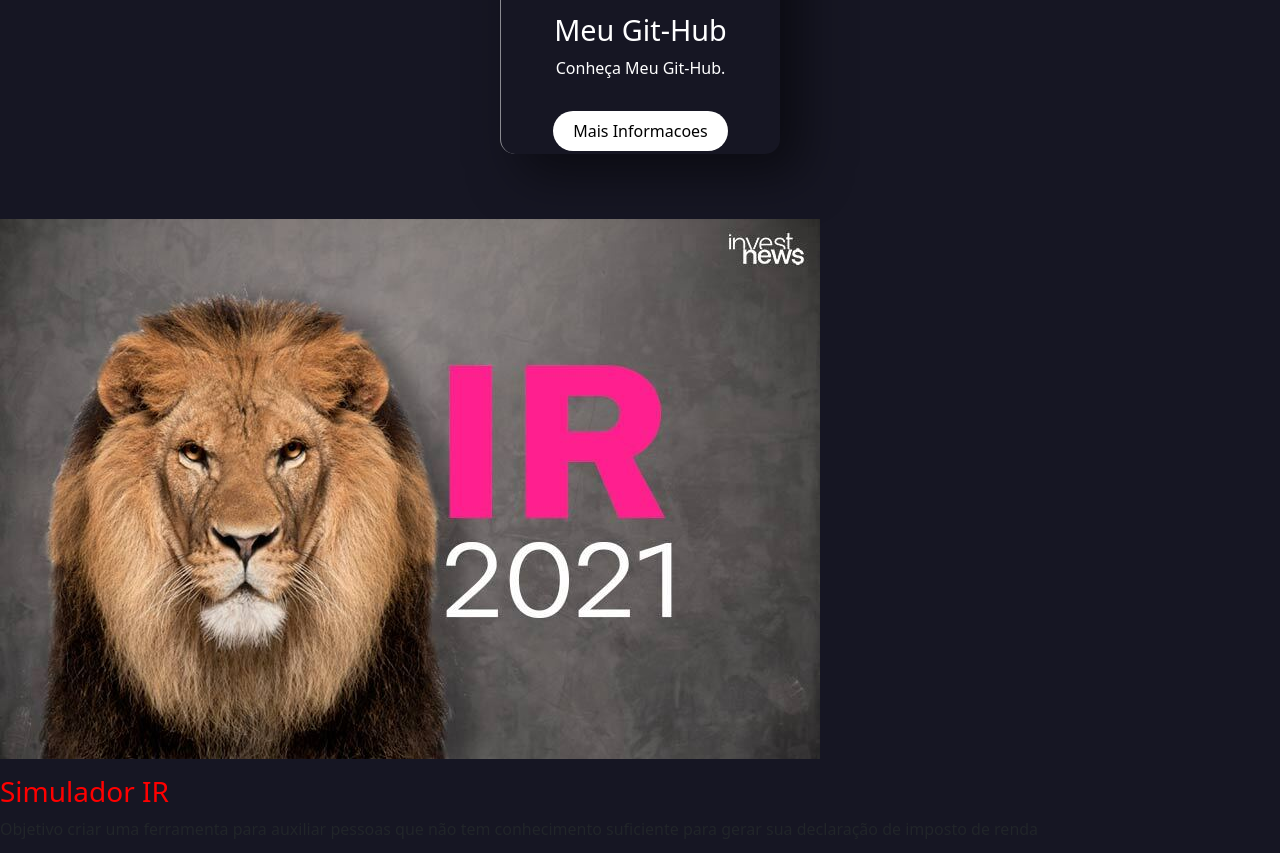
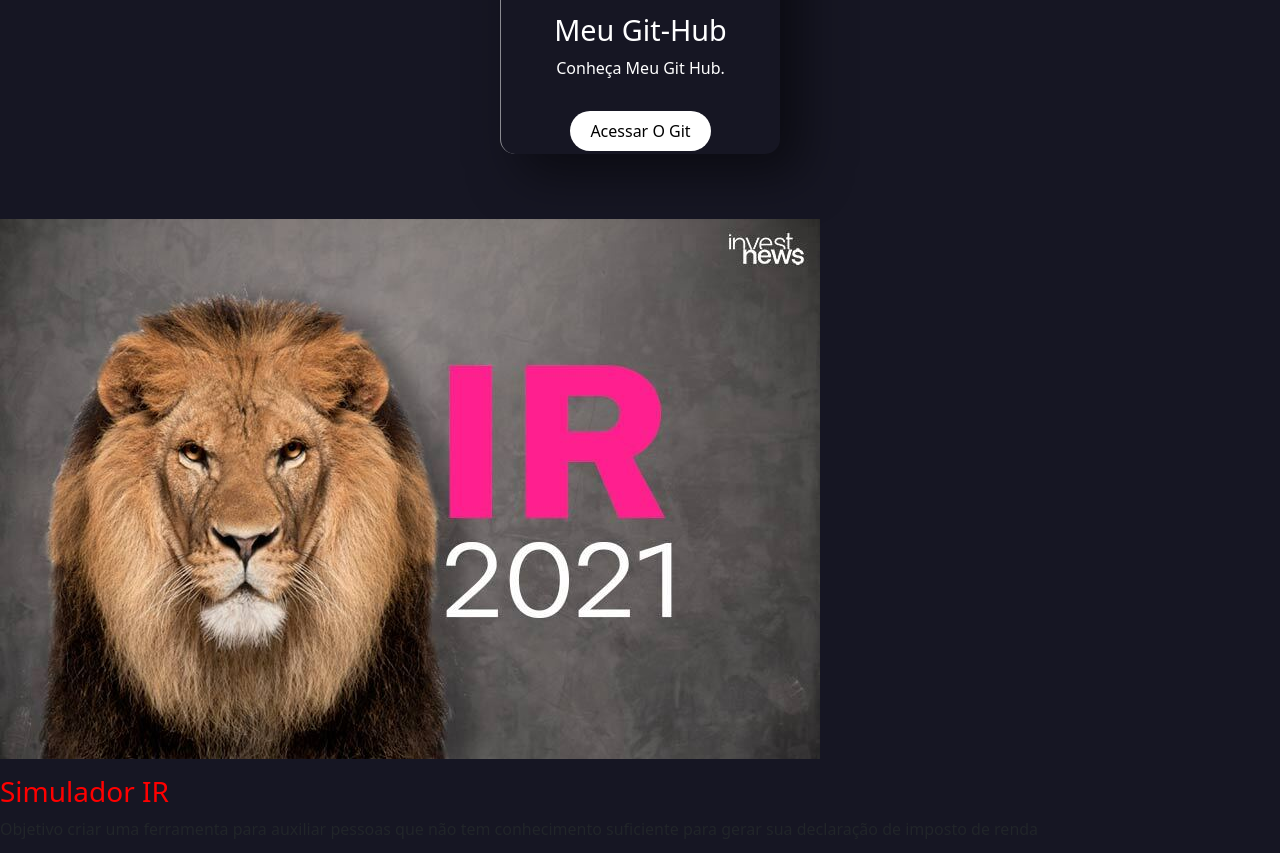
Before and after one commit to pedrodecampos/portifolio, a plain HTML site: page index.html in a window 1280 px wide. Shown: the part 1908-2761 px from the top of the page. Drawn offline with nearby package versions, Linux system fonts and the light colour scheme.

Commit message:
Update index.html

```diff
--- a/index.html
+++ b/index.html
@@ -245,8 +245,8 @@
         <h2></h2>
         <p> <img src="img/icons8-github.png"> </p>
         <h3>Meu Git-Hub</h3>
-        <p> Conheça Meu Git-Hub. </p>
-        <a href="https://github.com/pedrodecampos">Mais Informacoes</a>
+        <p> Conheça Meu Git Hub. </p>
+        <a href="https://github.com/pedrodecampos">Acessar O Git</a>
       </div>
     </div>
   </div>
```
